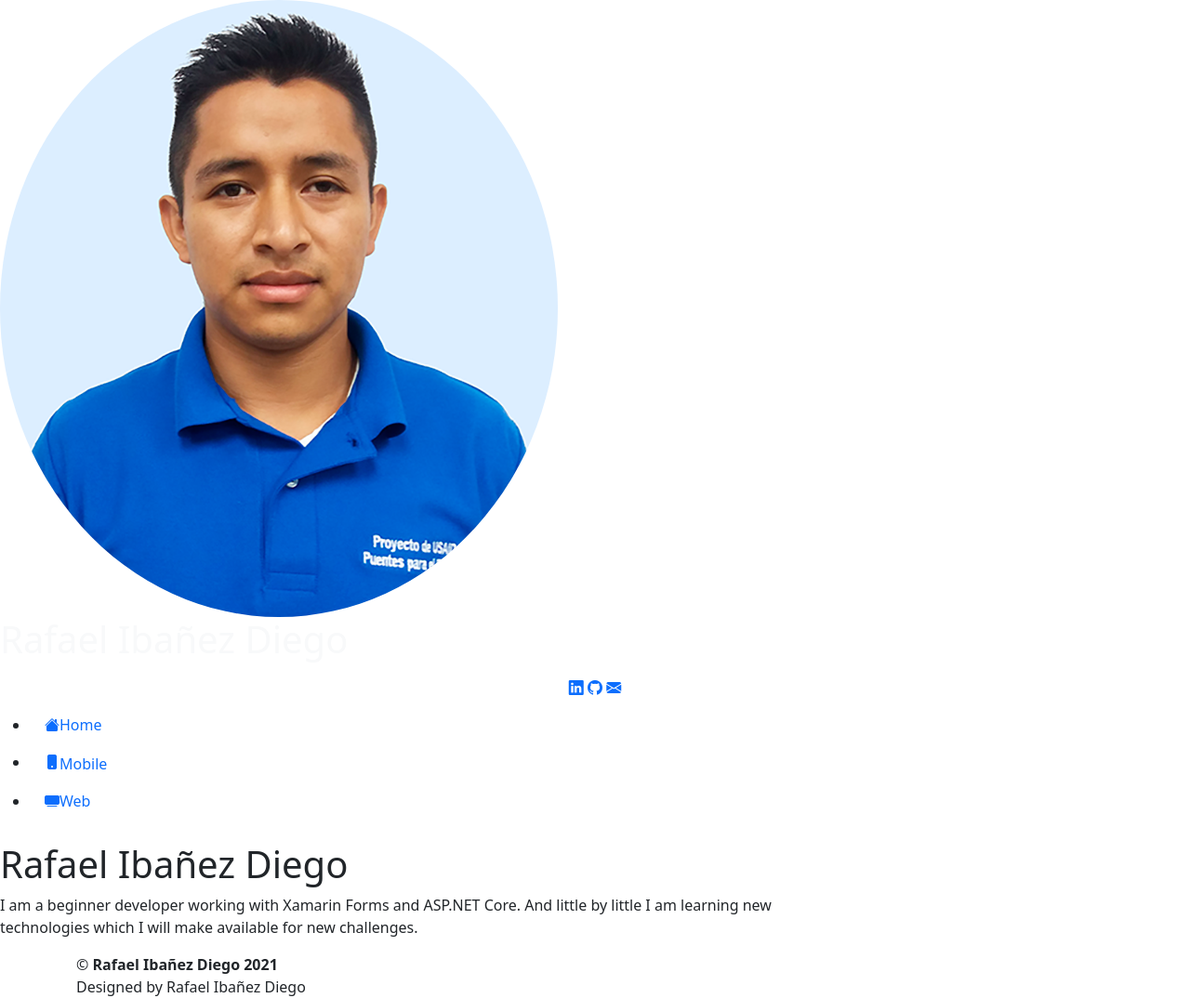
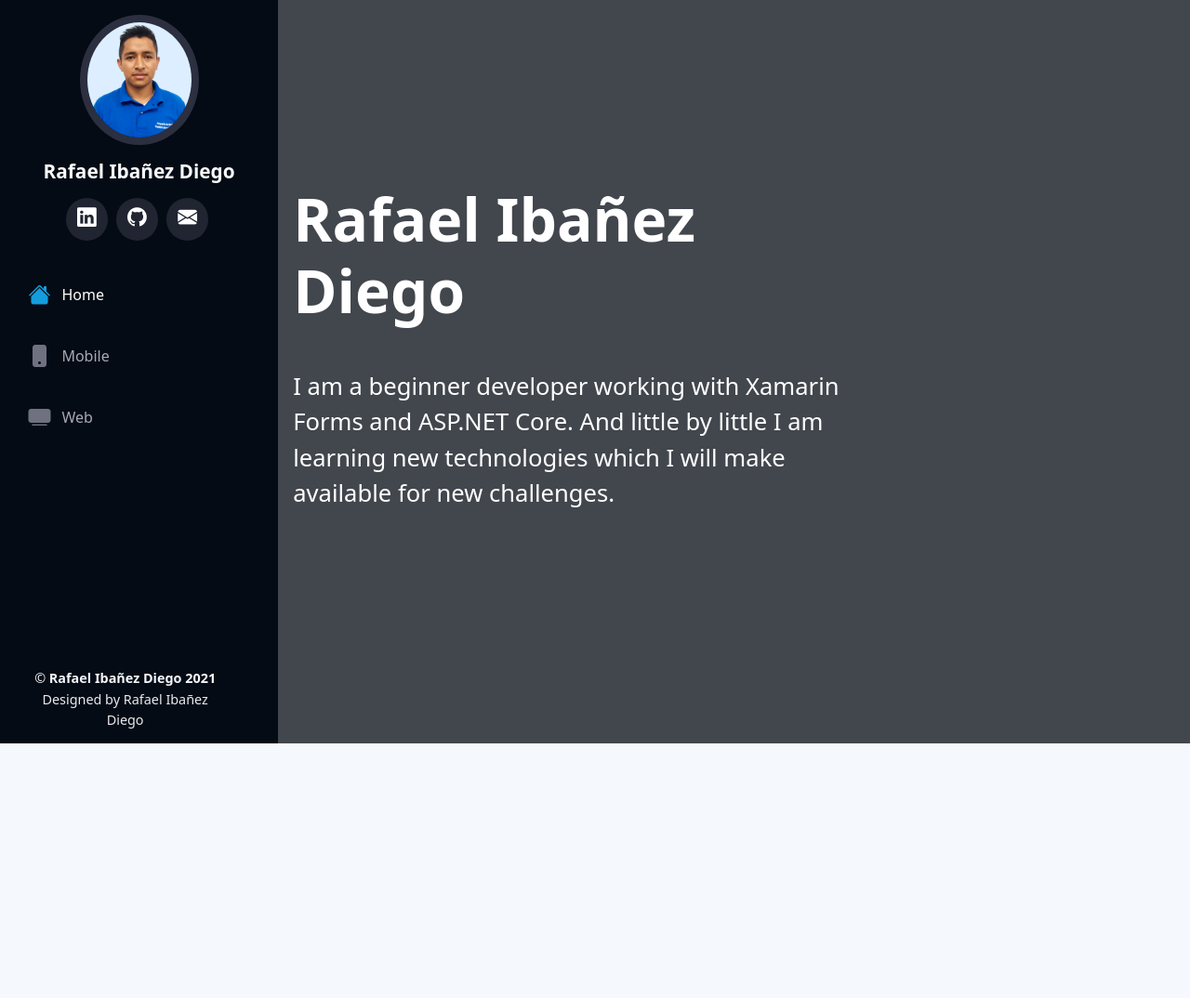
Before and after one commit to ralfId/portfolio, a plain HTML site: page index.html in a window 1280 px wide. Shown: the whole page at 93% size. After the commit the page ends 848 px from the top, so only its background shows below. Drawn offline with nearby package versions, Linux system fonts and the light colour scheme; the site is published under a folder, as on GitHub Pages, so addresses that start at the root find nothing.

Commit message:
change css and js file routes

```diff
--- a/index.html
+++ b/index.html
@@ -11,9 +11,9 @@
   <link href="https://cdn.jsdelivr.net/npm/bootstrap@5.0.0-beta2/dist/css/bootstrap.min.css" rel="stylesheet" integrity="sha384-BmbxuPwQa2lc/FVzBcNJ7UAyJxM6wuqIj61tLrc4wSX0szH/Ev+nYRRuWlolflfl" crossorigin="anonymous">
   <link rel="stylesheet" href="https://cdn.jsdelivr.net/npm/bootstrap-icons@1.3.0/font/bootstrap-icons.css">
   <!-- local css files -->
-  <link rel="stylesheet" href="/vendor/bootstrap-5/css/bootstrap.css">
-  <link rel="stylesheet" href="/css/main.css">
-  <link rel="stylesheet" href="/css/responsive.css">
+  <link rel="stylesheet" href="vendor/bootstrap-5/css/bootstrap.css">
+  <link rel="stylesheet" href="css/main.css">
+  <link rel="stylesheet" href="css/responsive.css">
 
 
 
```
Also changed, not shown: mobile.html (+5 -5 lines), web.html (+4 -4 lines).
